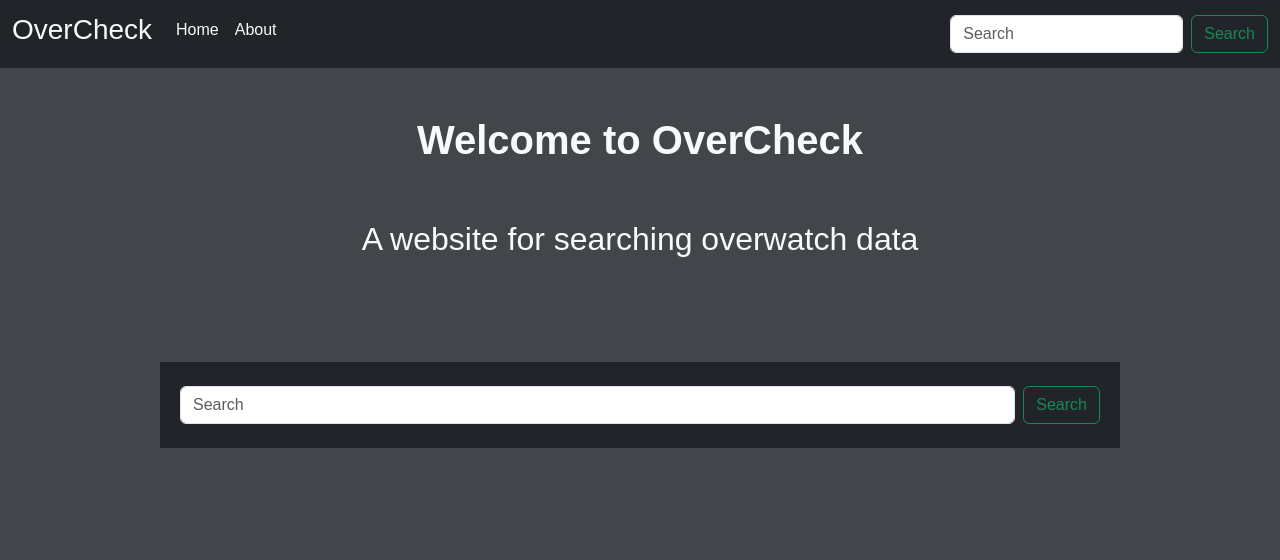
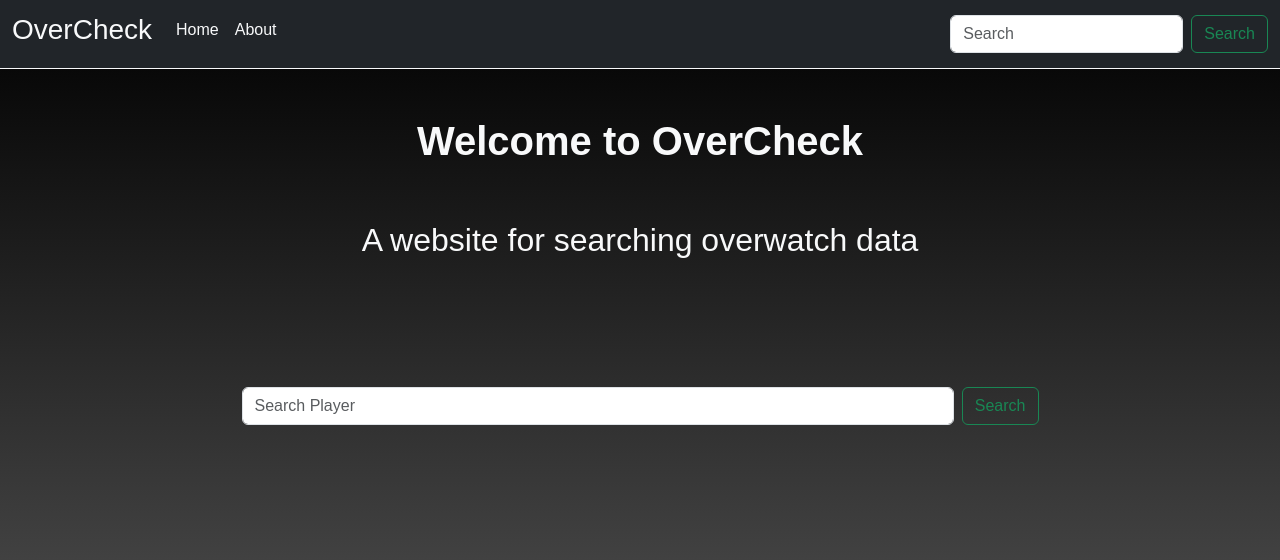
Before and after one commit to HammyLA/OverwatchDataWebsite, a React (Create React App) app: page / in a window 1280 px wide. Shown: the top 560 px of the page. Built offline with nearby package versions, Linux system fonts and the light colour scheme.

Commit message:
changed css
yes

```diff
--- a/public/index.html
+++ b/public/index.html
@@ -24,7 +24,7 @@
       work correctly both with client-side routing and a non-root public URL.
       Learn how to configure a non-root public URL by running `npm run build`.
     -->
-    <title>React App</title>
+    <title>OverCheck</title>
   </head>
   <body>
     <noscript>You need to enable JavaScript to run this app.</noscript>
--- a/src/App.css
+++ b/src/App.css
@@ -5,5 +5,8 @@
 }
 
 body {
-  background-color: #424549;
+  background: rgb(73,73,73);
+  background: linear-gradient(0deg, rgba(73,73,73,1) 28%, rgba(0,0,0,1) 100%);
+  background-repeat: no-repeat;
+  height: 100%
 }
--- a/src/components/Header.jsx
+++ b/src/components/Header.jsx
@@ -20,7 +20,7 @@ function Header() {
 
   return (
     <>
-      <nav className="navbar navbar-expand-lg bg-dark">
+      <nav className="navbar navbar-expand-lg bg-dark border-bottom border-light">
         <div className="container-fluid">
           <Link className="navbar-brand" to="/">
             <h3 className="text-light">OverCheck</h3>
--- a/src/index.css
+++ b/src/index.css
@@ -5,6 +5,7 @@ body {
     sans-serif;
   -webkit-font-smoothing: antialiased;
   -moz-osx-font-smoothing: grayscale;
+
 }
 
 code {
--- a/src/pages/About.jsx
+++ b/src/pages/About.jsx
@@ -1,8 +1,9 @@
 import React from 'react'
+import '../styles/Home.css'
 
 function About() {
   return (
-    <div>
+    <div className='min-100'>
       ABOUT HAMMY
     </div>
   )
--- a/src/pages/Data.jsx
+++ b/src/pages/Data.jsx
@@ -3,6 +3,7 @@ import Card from "../components/Card";
 import { DataContext } from "../helper/DataContext";
 import { useSearchParams } from "react-router-dom";
 import { OverfastClient } from "overfast-api-client";
+import '../styles/Home.css'
 
 function Data() {
   const [params, setParams] = useSearchParams();
@@ -31,8 +32,8 @@ function Data() {
   console.log(list);
 
   return (
-    <div className="p-5">
-      <div className="container-fluid bg-dark text-white p-4">
+    <div className="p-5 min-100">
+      <div className="container-md border border-light rounded bg-dark text-white p-4">
         <h1 className="p-1">Searched for: {name}</h1>
         <h3 className="p-1 text-secondary">{total} Results</h3>
         <div className="row p-3">
--- a/src/pages/Home.jsx
+++ b/src/pages/Home.jsx
@@ -1,5 +1,6 @@
 import React, { useState } from "react";
 import { createSearchParams, useNavigate } from "react-router-dom";
+import '../styles/Home.css'
 
 function Home() {
   const navigate = useNavigate();
@@ -19,7 +20,7 @@ function Home() {
   };
 
   return (
-    <div>
+    <div className="container min-100">
       <div className="text-light p-5">
         <h1 className="text-light">
           <strong>Welcome to OverCheck</strong>
@@ -28,14 +29,14 @@ function Home() {
           A website for searching overwatch data
         </h2>
       </div>
-      <div className="container bg-dark w-75">
+      <div className="container w-75">
         <form className="d-flex py-4 px-2 mx-50" role="search">
           <input
             className="form-control me-2"
             type="search"
             name="name"
             value={inputValue}
-            placeholder="Search"
+            placeholder="Search Player"
             aria-label="Search"
             onChange={HandleInputChange}
           />
--- /dev/null
+++ b/src/styles/Home.css
@@ -0,0 +1,3 @@
+.min-100 {
+    min-height: 100vh;
+}
```
